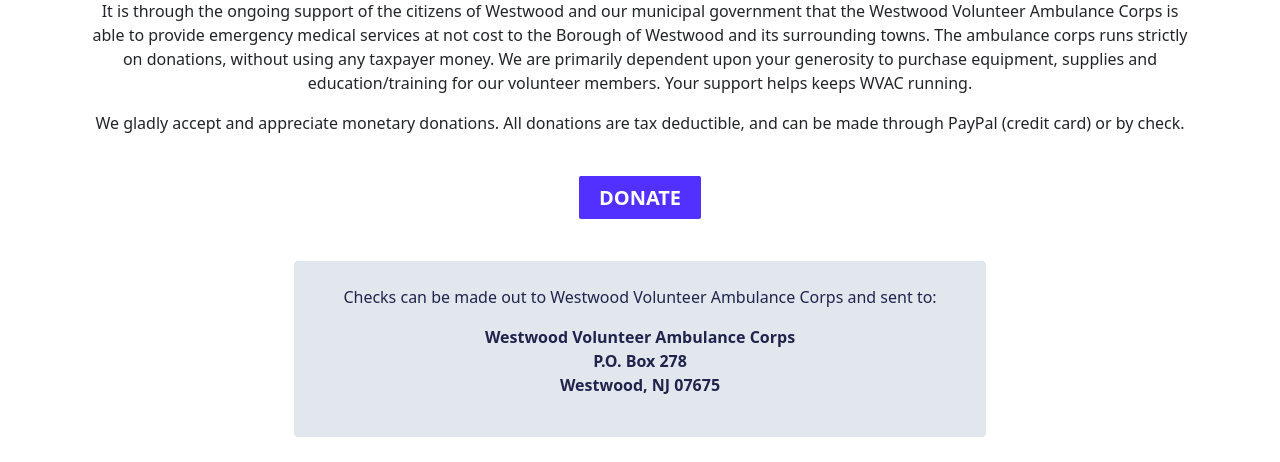
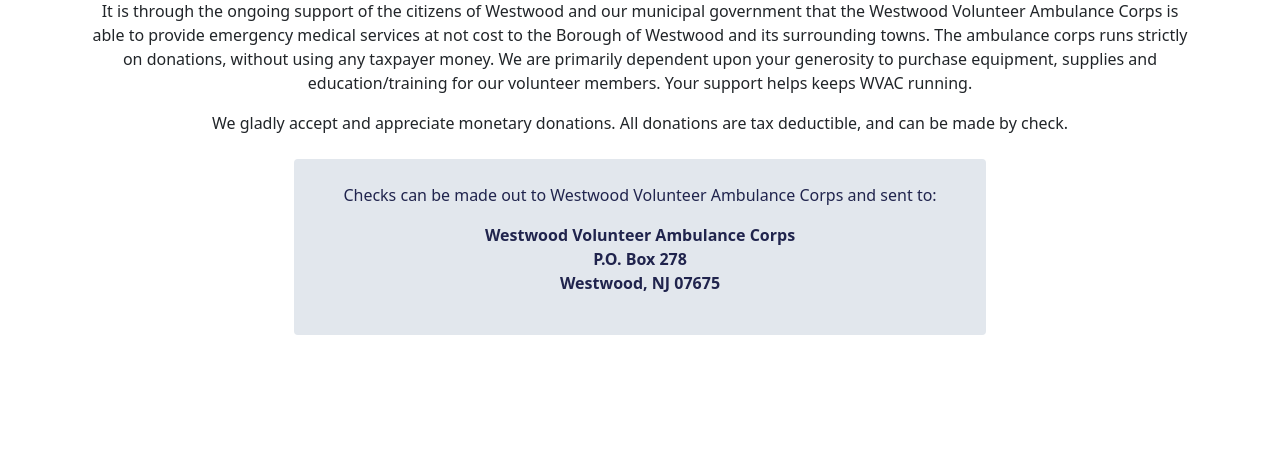
Before and after one commit to magzho24/WVAC-website, a plain HTML site: page support.html in a window 1280 px wide. Shown: the part 635-1097 px from the top of the page. Drawn offline with nearby package versions, Linux system fonts and the light colour scheme.

Commit message:
donate changes

```diff
--- a/support.html
+++ b/support.html
@@ -63,10 +63,7 @@
       <div class="container-fluid text-center">
         <div class="mx-10 my-4">
             <p>It is through the ongoing support of the citizens of Westwood and our municipal government that the Westwood Volunteer Ambulance Corps is able to provide emergency medical services at not cost to the Borough of Westwood and its surrounding towns. The ambulance corps runs strictly on donations, without using any taxpayer money. We are primarily dependent upon your generosity to purchase equipment, supplies and education/training for our volunteer members. Your support helps keeps WVAC running.</p>
-            <p>We gladly accept and appreciate monetary donations. All donations are tax deductible, and can be made through PayPal (credit card) or by check.</p>
-        </div>
-        <div class="my-5">
-          <a class="custom-button" href="">DONATE</a>
+            <p>We gladly accept and appreciate monetary donations. All donations are tax deductible, and can be made by check.</p>
         </div>
         <div class="text-bg-info mx-20 my-4 p-4">
           <p>Checks can be made out to Westwood Volunteer Ambulance Corps and sent to:</p>
```
